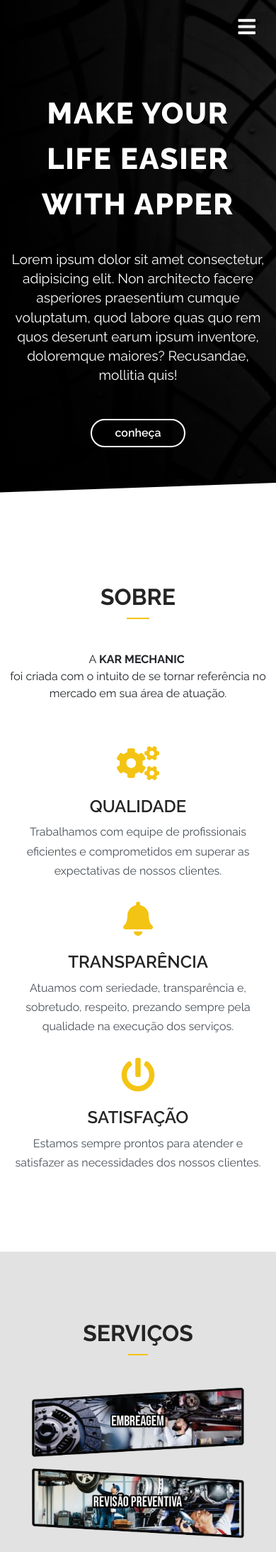
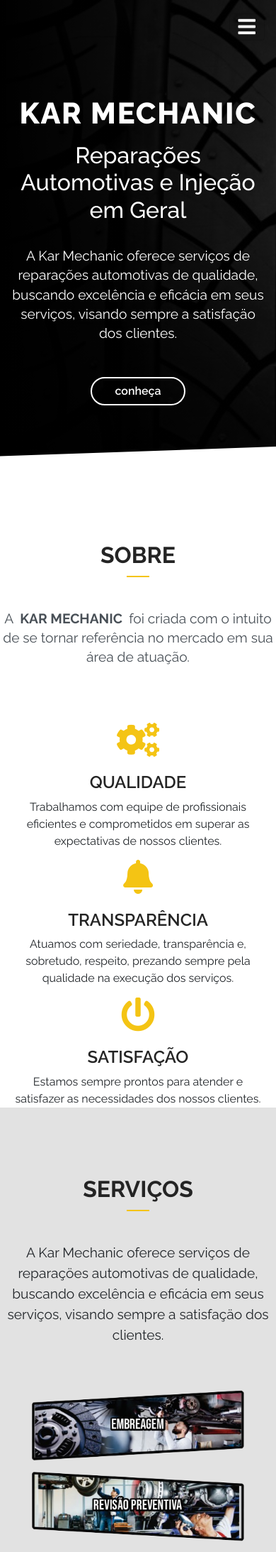
Before and after one commit to felipecalogero/karmechanic, a PHP site: page / in a window 390 px wide. Shown: the top 2186 px of the page at 71% size. Run offline with PHP 8.4, Linux system fonts and the light colour scheme; some libraries are stand-ins or nearby versions.

Commit message:
Ajustes responsivos e nas miniaturas sliders

```diff
--- a/assets/css/responsive.css
+++ b/assets/css/responsive.css
@@ -14,42 +14,15 @@
 
 @media (max-width: 768px) {
 
+    body{
+        text-align: center;
+    }
+
     /* Hero section */
     .image-box {
         display: none;
     }
 
-    /* Services section */
-    #services .device img {
-        margin-bottom: 2rem;
-    }
-
-    /* About section */
-    #about{
-        margin-bottom: 6rem;
-    }
-
-    /* Contact section */
-    #contact .address {
-        margin-top: 2rem;
-    }
-
-    /* footer section */
-    .footer-logo {
-        margin-top: -1rem;
-    }
-
-    /* Services section */
-    #services img {
-        max-width: 300px;
-    }
-
-}
-
-
-@media (max-width: 768px) {
-
-    /* Hero section */
     .main-hero-content h1 {
         text-align: center;
     }
@@ -64,6 +37,29 @@
     }
 
     /* Services section */
+    #services .device img {
+        margin-bottom: 2rem;
+    }
+
+    /* Contact section */
+    #contact .address {
+        margin-top: 2rem;
+    }
+
+    .contact-details li{
+        text-align: left;
+    }
+
+    /* footer section */
+    .footer-logo {
+        margin-top: -1rem;
+    }
+
+    /* Services section */
+    #services img {
+        max-width: 300px;
+    }
+
     #services {
         margin-top: 0;
     }
--- a/assets/css/style.css
+++ b/assets/css/style.css
@@ -15,6 +15,10 @@ body {
     font-family: 'Raleway', sans-serif;
 }
 
+p{
+    font-size: 1.2em !important;
+}
+
 h1 {
     font-family: 'Raleway', sans-serif;
     font-size: 2.6rem;
@@ -157,7 +161,10 @@ img[src] {
     bottom: 0;
     right: 0;
     left: 0;
+}
 
+#start h2{
+    color: #fff;
 }
 
 .main-hero-content h1 {
--- a/index.html
+++ b/index.html
@@ -18,8 +18,11 @@
     <header>
         <nav class="navbar navbar-expand-lg navbar-light fixed-top">
             <div class="container">
-                <a class="navbar-brand logo-none" href="#"><img src="assets/img/logo-nav.png" loading="lazy" alt="Apper"></a>
-                <button class="navbar-toggler navbar-toggler-right" type="button" data-toggle="collapse" data-target="#navbarNav" aria-controls="navbarNav" aria-expanded="false" aria-label="Toggle navigation">
+                <a class="navbar-brand logo-none" href="#"><img src="assets/img/logo-nav.png" loading="lazy"
+                        alt="Apper"></a>
+                <button class="navbar-toggler navbar-toggler-right" type="button" data-toggle="collapse"
+                    data-target="#navbarNav" aria-controls="navbarNav" aria-expanded="false"
+                    aria-label="Toggle navigation">
                     <i class="fas fa-bars"></i>
                 </button>
                 <div class="collapse navbar-collapse justify-content-end" id="navbarNav">
@@ -56,10 +59,11 @@
         <div class="container">
             <div class="row reverse main-hero-content">
                 <div class="col-md-6">
-                    <h1>MAKE YOUR LIFE EASIER WITH APPER</h1>
-                    <p>Lorem ipsum dolor sit amet consectetur, adipisicing elit. Non architecto facere asperiores
-                        praesentium cumque voluptatum, quod labore quas quo rem quos deserunt earum ipsum inventore,
-                        doloremque maiores? Recusandae, mollitia quis!</p>
+                    <h1>Kar Mechanic</h1>
+                    <h2>Reparações Automotivas e Injeção em Geral</h2>
+                    <p>A Kar Mechanic oferece serviços de reparações automotivas de qualidade, buscando excelência e
+                        eficácia em seus serviços, visando sempre a satisfaçäo dos clientes.
+                    </p>
                     <div class="hero-buttons">
                         <a href="#about" class="btn btn-outline-primary btn-white">conheça</a>
                     </div>
@@ -81,26 +85,27 @@
                 <h2 class="section-title-heading">Sobre</h2>
             </div>
             <div class="row justify-content-center text-center mt-5">
-                A <strong>&nbsp;KAR MECHANIC&nbsp;</strong> foi criada com o intuito de se tornar referência no mercado
-                em sua área de atuação.
+                <p>A <strong>&nbsp;KAR MECHANIC&nbsp;</strong> foi criada com o intuito de se tornar referência no
+                    mercado
+                    em sua área de atuação.</p>
             </div>
             <div class="row justify-content-center text-center mt-5">
                 <div class="col-md-4">
                     <i class="fas fa-cogs fa-3x mb-2"></i>
                     <h3>Qualidade</h3>
-                    <p>Trabalhamos com equipe de profissionais eficientes e comprometidos em superar as expectativas de
-                        nossos clientes.</p>
+                    Trabalhamos com equipe de profissionais eficientes e comprometidos em superar as expectativas de
+                    nossos clientes.
                 </div>
                 <div class="col-md-4">
                     <i class="fas fa-bell fa-3x mb-2"></i>
                     <h3>Transparência</h3>
-                    <p>Atuamos com seriedade, transparência e, sobretudo, respeito, prezando sempre pela qualidade na
-                        execução dos serviços.</p>
+                    Atuamos com seriedade, transparência e, sobretudo, respeito, prezando sempre pela qualidade na
+                    execução dos serviços.
                 </div>
                 <div class="col-md-4">
                     <i class="fas fa-power-off fa-3x mb-2"></i>
                     <h3>Satisfação</h3>
-                    <p>Estamos sempre prontos para atender e satisfazer as necessidades dos nossos clientes.</p>
+                    Estamos sempre prontos para atender e satisfazer as necessidades dos nossos clientes.
                 </div>
             </div>
         </div>
@@ -110,8 +115,13 @@
 
     <section id="services" class="sections">
         <div class="container">
-            <div class="row no-gutters section-title justify-content-center">
+            <div class="row section-title justify-content-center">
                 <h2 class="section-title-heading">Serviços</h2>
+            </div>
+            <div class="row justify-content-center text-center mt-5">
+                <p>A Kar Mechanic oferece serviços de reparaçöes automotivas de qualidade, buscando excelência e
+                    eficácia em seus serviços, visando sempre a satisfaçäo dos clientes.
+                </p>
             </div>
             <div class="row no-gutters mt-5">
                 <div class="service-block col-sm">
@@ -153,6 +163,14 @@
                     <img data-src="assets/img/oleo-dir-ult.png" loading="lazy" alt="">
                 </div>
             </div>
+            <div class="row justify-content-center text-center mt-5">
+                <br>
+                <p>Pensando também em sua comodidade a <b>KAR MECHANIC</b> oferece o serviço de <b>LEVA E TRAZ</b> sem
+                    custo
+                    adicional.<br>
+                    Aceitamos cartões de crédito e débito.
+                </p>
+            </div>
         </div>
         </div>
     </section>
@@ -161,32 +179,58 @@
 
     <section id="photoscars" class="sections">
         <div class="container">
-            <div class="row photoscars-title justify-content-center">
-                <h2>Serviços realizados</h2>
-                <p>Lorem ipsum dolor sit amet consectetur adipisicing elit. Vitae illum asperiores deleniti. Facere,
-                    possimus
-                    architecto necessitatibus alias veritatis aperiam eius quibusdam vel ducimus fuga
-                    delectus, velit, temporibus consequatur voluptatibus a.</p>
+            <div class="row section-title justify-content-center">
+                <h2 class="section-title-heading">Serviços realizados</h2>
 
-    <!-- Gallery -->
+                <!-- Gallery -->
 
-                <div class=" row miniaturas gallery">
-                        <a class="image-link" href="assets/img/cars/car1.jpg"><img src="assets/img/cars/car1.jpg" alt="foto1"/></a>
-                        <a class="image-link" href="assets/img/cars/car2.jpg"><img src="assets/img/cars/car2.jpg" alt="foto2"/></a>
-                        <a class="image-link" href="assets/img/cars/car3.jpg"><img src="assets/img/cars/car3.jpg" alt="foto3"/></a>
-                        <a class="image-link" href="assets/img/cars/car4.jpg"><img src="assets/img/cars/car4.jpg" alt="foto4"/></a>
-                        <a class="image-link" href="assets/img/cars/car5.jpg"><img src="assets/img/cars/car5.jpg" alt="foto5"/></a>
-                        <a class="image-link" href="assets/img/cars/car6.jpg"><img src="assets/img/cars/car6.jpg" alt="foto6"/></a>
-                        <a class="image-link" href="assets/img/cars/car7.jpg"><img src="assets/img/cars/car7.jpg" alt="foto7"/></a>
-                        <a class="image-link" href="assets/img/cars/car8.jpg"><img src="assets/img/cars/car8.jpg" alt="foto8"/></a>
-                        <a class="image-link" href="assets/img/cars/car9.jpg"><img src="assets/img/cars/car9.jpg" alt="foto9"/></a>
-                        <a class="image-link" href="assets/img/cars/car10.jpg"><img src="assets/img/cars/car10.jpg" alt="foto10"/></a>
-                        <a class="image-link" href="assets/img/cars/car11.jpg"><img src="assets/img/cars/car11.jpg" alt="foto11"/></a>
-                        <a class="image-link" href="assets/img/cars/car12.jpg"><img src="assets/img/cars/car12.jpg" alt="foto12"/></a>
-                        <a class="image-link" href="assets/img/cars/car13.jpg"><img src="assets/img/cars/car12.jpg" alt="foto13"/></a>
-                        <a class="image-link" href="assets/img/cars/car14.jpg"><img src="assets/img/cars/car12.jpg" alt="foto14"/></a>
-                        <a class="image-link" href="assets/img/cars/car15.jpg"><img src="assets/img/cars/car12.jpg" alt="foto15"/></a>
+                <div class="row miniaturas gallery mt-5">
+                    <div class="col-sm">
+                        <a class="image-link" href="assets/img/cars/car1.jpg"><img src="assets/img/cars/car1.jpg" alt="foto1" /></a>
                     </div>
+                    <div class="col-sm">
+                        <a class="image-link" href="assets/img/cars/car2.jpg"><img src="assets/img/cars/car2.jpg" alt="foto2" /></a>
+                    </div>
+                    <div class="col-sm">
+                        <a class="image-link" href="assets/img/cars/car3.jpg"><img src="assets/img/cars/car3.jpg" alt="foto3" /></a>
+                    </div>
+                    <div class="col-sm">
+                        <a class="image-link" href="assets/img/cars/car4.jpg"><img src="assets/img/cars/car4.jpg" alt="foto4" /></a>
+                    </div>
+                    <div class="col-sm">
+                        <a class="image-link" href="assets/img/cars/car5.jpg"><img src="assets/img/cars/car5.jpg" alt="foto5" /></a>
+                    </div>
+                    <div class="col-sm">
+                        <a class="image-link" href="assets/img/cars/car6.jpg"><img src="assets/img/cars/car6.jpg" alt="foto6" /></a>
+                    </div>
+                    <div class="col-sm">
+                        <a class="image-link" href="assets/img/cars/car7.jpg"><img src="assets/img/cars/car7.jpg" alt="foto7" /></a>
+                    </div>
+                    <div class="col-sm">
+                        <a class="image-link" href="assets/img/cars/car8.jpg"><img src="assets/img/cars/car8.jpg" alt="foto8" /></a>
+                    </div>
+                    <div class="col-sm">
+                        <a class="image-link" href="assets/img/cars/car9.jpg"><img src="assets/img/cars/car9.jpg" alt="foto9" /></a>
+                    </div>
+                    <div class="col-sm">
+                        <a class="image-link" href="assets/img/cars/car10.jpg"><img src="assets/img/cars/car10.jpg" alt="foto10" /></a>
+                    </div>
+                    <div class="col-sm">
+                        <a class="image-link" href="assets/img/cars/car11.jpg"><img src="assets/img/cars/car11.jpg" alt="foto11" /></a>
+                    </div>
+                    <div class="col-sm">
+                        <a class="image-link" href="assets/img/cars/car12.jpg"><img src="assets/img/cars/car12.jpg" alt="foto12" /></a>
+                    </div>
+                    <div class="col-sm">
+                        <a class="image-link" href="assets/img/cars/car13.jpg"><img src="assets/img/cars/car13.jpg" alt="foto13" /></a>
+                    </div>
+                    <div class="col-sm">
+                        <a class="image-link" href="assets/img/cars/car14.jpg"><img src="assets/img/cars/car14.jpg" alt="foto14" /></a>
+                    </div>
+                    <div class="col-sm">
+                        <a class="image-link" href="assets/img/cars/car15.jpg"><img src="assets/img/cars/car15.jpg" alt="foto15" /></a>
+                    </div>
+                </div>
             </div>
         </div>
     </section>
@@ -200,21 +244,35 @@
             </div>
             <div class="row mt-5">
                 <div class="col-md-8">
-                <iframe src="https://www.google.com/maps/embed?pb=!1m18!1m12!1m3!1d3698.4875028829715!2d-47.88889068546583!3d-22.030939585464143!2m3!1f0!2f0!3f0!3m2!1i1024!2i768!4f13.1!3m3!1m2!1s0x94b8771c64843eef%3A0xc38f7494d91b8356!2sR.%20Vicente%20de%20Carvalho%2C%20426%20-%20Vila%20Marcelino%2C%20S%C3%A3o%20Carlos%20-%20SP%2C%2013570-593!5e0!3m2!1spt-BR!2sbr!4v1610656244867!5m2!1spt-BR!2sbr"
-                     width="100%" height="450rem" frameborder="0" style="border: solid #2B323F 2px; border-radius: 10px" allowfullscreen="" aria-hidden="false" tabindex="0">
-                </iframe>
+                    <iframe
+                        src="https://www.google.com/maps/embed?pb=!1m18!1m12!1m3!1d3698.4875028829715!2d-47.88889068546583!3d-22.030939585464143!2m3!1f0!2f0!3f0!3m2!1i1024!2i768!4f13.1!3m3!1m2!1s0x94b8771c64843eef%3A0xc38f7494d91b8356!2sR.%20Vicente%20de%20Carvalho%2C%20426%20-%20Vila%20Marcelino%2C%20S%C3%A3o%20Carlos%20-%20SP%2C%2013570-593!5e0!3m2!1spt-BR!2sbr!4v1610656244867!5m2!1spt-BR!2sbr"
+                        width="100%" height="450rem" frameborder="0"
+                        style="border: solid #2B323F 2px; border-radius: 10px" allowfullscreen="" aria-hidden="false"
+                        tabindex="0">
+                    </iframe>
                 </div>
                 <div class="col-md-4">
                     <div class="address">
-                        <h3>Endereço:</h3>
-                        <p>Lorem ipsum dolor sit amet consectetur, adipisicing elit. Unde voluptatibus quae ea nihil
-                            tempora nemo voluptatum praesentium soluta nam?</p>
+                        <h3>Entre em contato conosco para fazer seu orçamento e conhecer nossas ofertas!</h3><br>
                     </div>
                     <div class="contact-details">
                         <ul class="fa-ul">
                             <li><span class="fa-li"><i class="fas fa-mobile-alt"></i></span>(16) 3413-1018</li>
-                            <li><span class="fa-li"><i class="fas fa-map-marker-alt"></i></span>R. Vicente de Carvalho, 426 - Vila Marcelino, São Carlos - SP, 13570-593</li>
-                            <li><span class="fa-li"><i class="fas fa-paper-plane"></i></span>karofmechanic@gmail.com</li>
+                            <li><span class="fa-li"><i class="fas fa-map-marker-alt"></i></span>R. Vicente de Carvalho,
+                                426 - Vila Marcelino, São Carlos - SP, 13570-593</li>
+                            <li><span class="fa-li"><i class="fas fa-paper-plane"></i></span>karofmechanic@gmail.com
+                            </li><br>
+                            <div class="row social-icons">
+                                <div class="col-sm">
+                                    <a href="https://api.whatsapp.com/send?phone=551634131018" target="_blank"><i class="fab fa-whatsapp"></i></a><br>
+                                </div>
+                                <div class="col-sm">
+                                    <a href="https://www.facebook.com/kar.mechanic" target="_blank"><i class="fab fa-facebook"></i></a>
+                                </div>
+                                <div class="col-sm">
+                                    <a href="https://www.instagram.com/karofmechanic/" target="_blank"><i class="fab fa-instagram"></i></a>
+                                </div>
+                            </div>
                         </ul>
                     </div>
                 </div>
@@ -232,10 +290,11 @@
                 </div>
                 <div class="social-icons">
                     <a href="https://www.facebook.com/kar.mechanic" target="_blank"><i class="fab fa-facebook"></i></a>
-                    <a href="https://www.instagram.com/karofmechanic/" target="_blank"><i class="fab fa-instagram"></i></a>
+                    <a href="https://www.instagram.com/karofmechanic/" target="_blank"><i
+                            class="fab fa-instagram"></i></a>
                 </div>
                 <div class="copyright text-center">
-                    <p>Copyright 2021</p>
+                    Copyright 2021
                 </div>
             </div>
         </div>
@@ -247,4 +306,5 @@
     <script src="assets/js/jquery.min.js"></script>
     <script src="assets/js/magnific-popup.js"></script>
 </body>
+
 </html>
```
Also changed, not shown: other parts of assets/css/style.css (+45 -64 lines).
